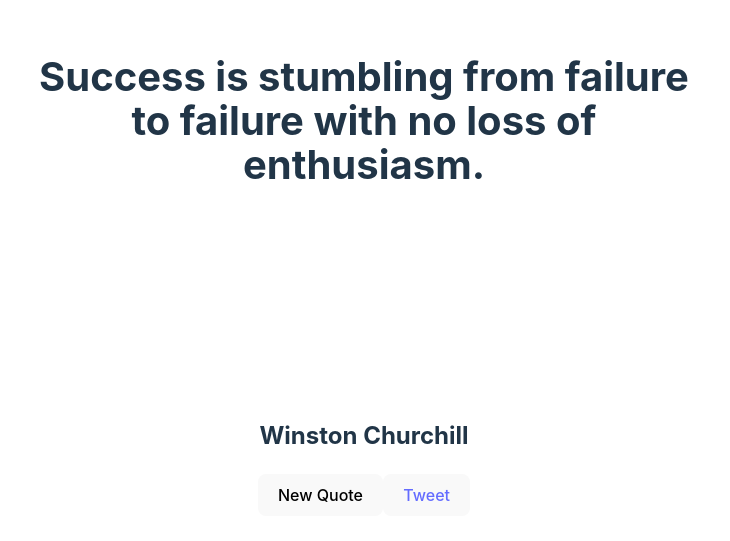
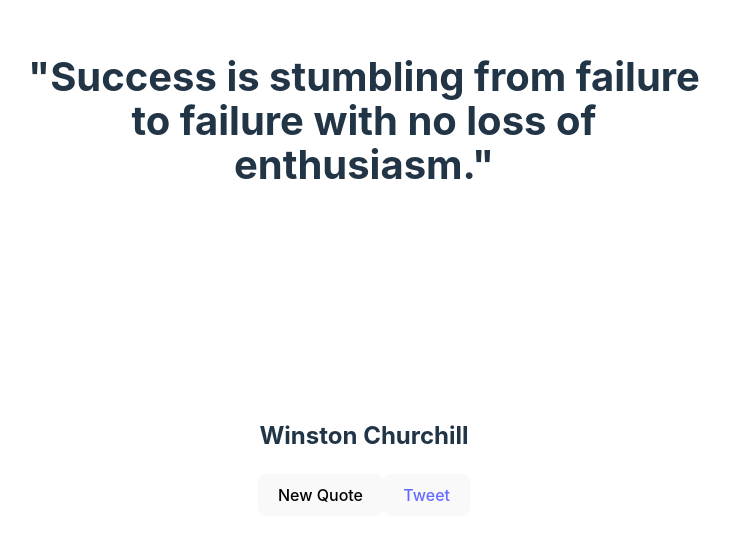
Before and after one commit to AndreNovaisBrito/random-quote-machine, a React (Vite) app: page / in a window 1280 px wide. Shown: the part 163-704 px from the top of the page, without its empty margins (276-1006 px from the left). Built offline with nearby package versions, Linux system fonts and the light colour scheme.

Commit message:
add quotes

```diff
--- a/src/App.jsx
+++ b/src/App.jsx
@@ -48,7 +48,7 @@ function App() {
     <div className="App">
       <div id='quote-box' className='quote-box'>
       <div className="quote-wrapper">
-        <h1 id='text'>{quote}</h1>
+        <h1 id='text'>"{quote}"</h1>
 
       </div>
         <div className='buttons'>
```
